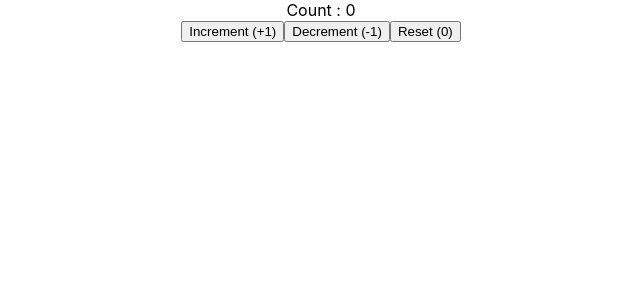
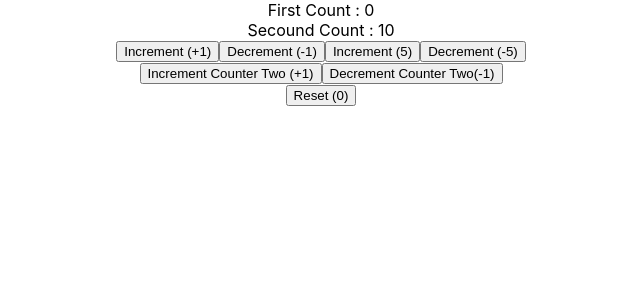
Before and after one commit to lukadlm97/react-hooks, a React (Create React App) app in the folder react-hooks/: page / in a window 1280 px wide. Shown: the top 300 px of the page, without its empty margins (319-959 px from the left). Built offline with nearby package versions, Linux system fonts and the light colour scheme.

Commit message:
working with multiple state in useReducer

```diff
--- a/react-hooks/src/App.js
+++ b/react-hooks/src/App.js
@@ -1,6 +1,6 @@
 import React from 'react';
 import './App.css';
-import CounterOne from './component/CounterOne';
+// import CounterOne from './component/CounterOne';
 // import ComponentC from './component/ComponentC';
 // import DataFatching from './component/DataFatching';
 // import IntervalHookCounter from './component/IntervalHookCounter';
@@ -12,7 +12,7 @@ import CounterOne from './component/CounterOne';
 // import HookCounterTwo from './component/HookCounterTwo';
 // import HookCounter from './component/HookCounter';
 // import ClassCounter from './component/ClassCounter';
-
+import CounterTwo from './component/CounterTwo'
 
 export const UserContext = React.createContext()
 export const ChannelContext = React.createContext()
@@ -21,7 +21,12 @@ function App() {
 
   return (
     <div className="App">
-      <CounterOne />
+
+      <CounterTwo />
+
+
+
+      {/* <CounterOne /> */}
 
       {/* <UserContext.Provider value={'Luka'}>
         <ChannelContext.Provider value={'lukadlm97'}>
--- /dev/null
+++ b/react-hooks/src/component/CounterTwo.js
@@ -0,0 +1,62 @@
+import React, { useReducer } from 'react'
+
+
+const initialState = {
+    firstCounter: 0,
+    secoundCounter: 10
+}
+const reducer = (state, action) => {
+
+    switch (action.type) {
+        case 'increment':
+            return {...state, firstCounter: state.firstCounter + action.value }
+        case 'decrement':
+            return {...state, firstCounter: state.firstCounter - action.value }
+        case 'increment2':
+            return {...state, secoundCounter: state.secoundCounter + action.value }
+        case 'decrement2':
+            return {...state, secoundCounter: state.secoundCounter - action.value }
+        case 'reset':
+            return initialState
+        default:
+            return state
+    }
+
+}
+
+function CounterTwo() {
+    const [count, dispatch] = useReducer(reducer, initialState)
+
+    return (
+        <div>
+            <div>First Count : {count.firstCounter}</div>
+            <div>Secound Count : {count.secoundCounter}</div>
+            <button onClick={() => dispatch({ type: 'increment', value: 1 })}>
+                Increment (+1)
+            </button>
+            <button onClick={() => dispatch({ type: 'decrement', value: 1 })}>
+                Decrement (-1)
+            </button>
+            <button onClick={() => dispatch({ type: 'increment', value: 5 })}>
+                Increment (5)
+            </button>
+            <button onClick={() => dispatch({ type: 'decrement', value: 5 })}>
+                Decrement (-5)
+            </button>
+
+            <div>
+            <button onClick={() => dispatch({ type: 'increment2', value: 1 })}>
+                Increment Counter Two (+1)
+            </button>
+            <button onClick={() => dispatch({ type: 'decrement2', value: 1 })}>
+                Decrement Counter Two(-1)
+            </button>
+            </div>
+            <button onClick={() => dispatch({ type: 'reset' })}>
+                Reset (0)
+            </button>
+        </div>
+    )
+}
+
+export default CounterTwo
```
